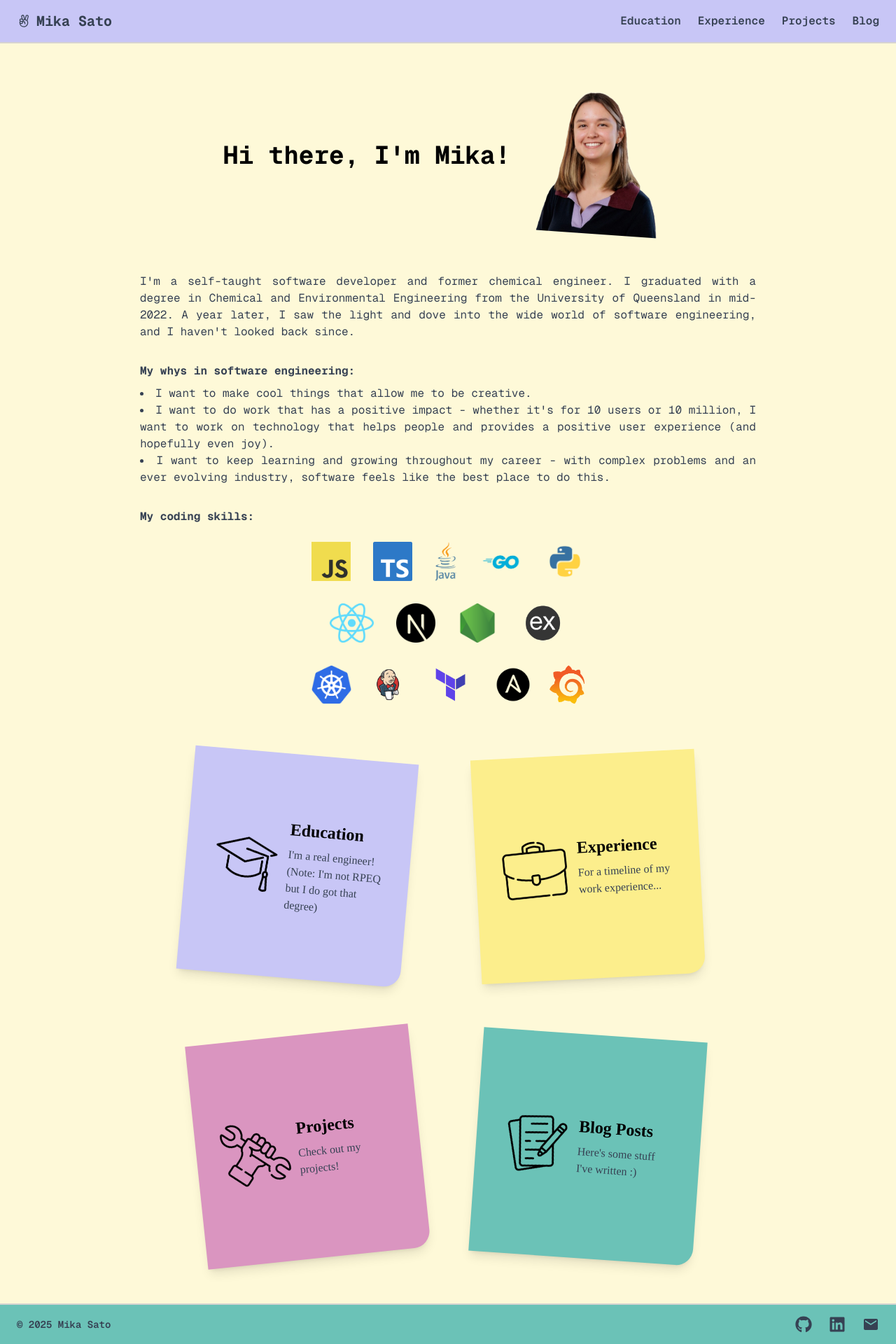
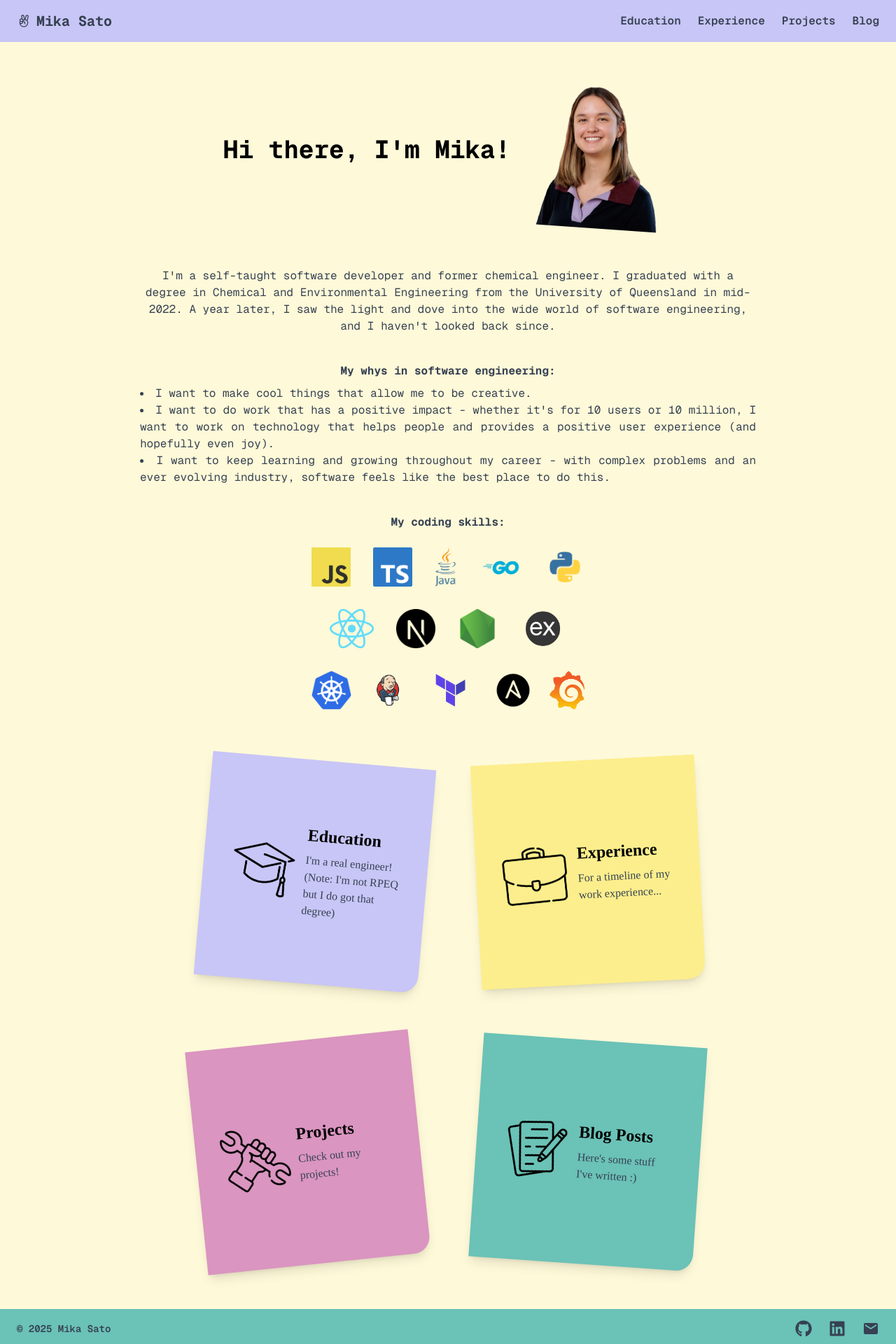
Before and after one commit to mikasatoo/portfolio-website-v2, a Next.js app: page / in a window 1280 px wide. Shown: the top 1920 px of the page at 70% size. Built offline with nearby package versions, Linux system fonts and the light colour scheme; a web font is replaced by a local one.

Commit message:
small colour tweaks

```diff
--- a/src/app/education/page.tsx
+++ b/src/app/education/page.tsx
@@ -2,7 +2,7 @@ import Layout from "@/components/Layout";
 
 export default function Education() {
     return (
-        <Layout bgColor="bg-blue-200">
+        <Layout bgColor="bg-butteryellow">
             <div className="p-8">
                 <h1 className="text-3xl font-bold">Education</h1>
                 <p className="mt-4">Here's my creds...</p>
--- a/src/app/page.tsx
+++ b/src/app/page.tsx
@@ -7,13 +7,13 @@ import { CodingIcon } from "@/components/CodingIcon";
 export default function Home() {
   return (
     <Layout bgColor="bg-butteryellow">
-      <div className="flex flex-col h-full p-8 md:p-16 md:pt-12 gap-6 md:gap-10 lg:gap-14 items-center justify-items-center font-[family-name:var(--font-geist-mono)]">
+      <div className="flex flex-col h-full p-8 md:p-16 md:pt-10 gap-6 md:gap-10 lg:gap-14 items-center justify-items-center font-[family-name:var(--font-geist-mono)]">
         <div className="flex flex-col w-2/3 md:flex-row lg:w-3/4 gap-2 items-center justify-center">
           <h1 className="text-4xl font-bold text-black text-center">Hi there, I'm Mika!</h1>
           <img className="w-full max-w-48 md:max-w-56 rotate-4" src="headshot.png" alt="Me (Mika)"></img>
         </div>
 
-        <div className="flex flex-col gap-4 max-w-220 md:gap-8 text-gray-700 text-justify">
+        <div className="flex flex-col gap-4 max-w-220 md:gap-10 text-gray-700 text-center">
           <p>
             I'm a self-taught software developer and former chemical engineer.
             I graduated with a degree in Chemical and Environmental Engineering from the University of Queensland in mid-2022.
@@ -80,7 +80,7 @@ export default function Home() {
           </div>
         </div>
 
-        <div className="grid grid-cols-[300px] md:grid-cols-[350px_350px] 2xl:grid-cols-[350px_300px_350px_300px] xl:mt-4 2xl:mt-6 gap-10 md:gap-16 lg:gap-20 items-center justify-evenly text-gray-700">
+        <div className="grid grid-cols-[300px] md:grid-cols-[300px_300px] 2xl:grid-cols-[350px_300px_350px_300px] xl:mt-4 2xl:mt-6 gap-10 md:gap-16 lg:gap-20 items-center justify-evenly text-gray-700">
           <PostItNote path="/education" color="bg-lilac" rotation="rotate-5" inlineAxis="justify-self-center" imgPath="graduation-cap.png" imgAlt="Graduation cap" title="Education" description="I'm a real engineer! (Note: I'm not RPEQ but I do got that degree)" />
           <PostItNote path="/experience" color="bg-yellow" rotation="-rotate-3" inlineAxis="justify-self-start" imgPath="briefcase.png" imgAlt="Briefcase" title="Experience" description="For a timeline of my work experience..." />
           <PostItNote path="/projects" color="bg-pink" rotation="-rotate-6" inlineAxis="justify-self-end" imgPath="wrench.png" imgAlt="Wrench" title="Projects" description="Check out my projects!" />
--- a/src/components/Footer.tsx
+++ b/src/components/Footer.tsx
@@ -3,8 +3,7 @@ import { MdEmail } from "react-icons/md";
 
 export default function Footer() {
     return (
-        // TODO: Make footer be at the bottom only if total height is greater than the screen height
-        <footer className="bg-turquoise border-t-2 border-stone-300 text-gray-700  font-[family-name:var(--font-geist-mono)]">
+        <footer className="bg-turquoise text-gray-700  font-[family-name:var(--font-geist-mono)]">
             <div className="px-6 py-4 flex items-center justify-between w-full">
                 <p className="text-sm font-semibold">© {new Date().getFullYear()} Mika Sato</p>
                 <div className="flex space-x-4 md:space-x-6">
--- a/src/components/Navbar.tsx
+++ b/src/components/Navbar.tsx
@@ -9,8 +9,7 @@ export default function Navbar() {
     const [isOpen, setIsOpen] = useState(false);
 
     return (
-        // TODO: Update the border color (for the footer as well)
-        <nav className="fixed top-0 left-0 w-full z-10 bg-lilac border-b-2 border-stone-300 text-gray-700 font-[family-name:var(--font-geist-mono)]">
+        <nav className="fixed top-0 left-0 w-full z-10 bg-lilac text-gray-700 font-[family-name:var(--font-geist-mono)]">
             <div className="mx-auto px-6 py-4 flex justify-between items-center">
                 <Link href="/" className="flex items-center gap-2 text-xl font-bold">
                     <PiHandPeace />
```
